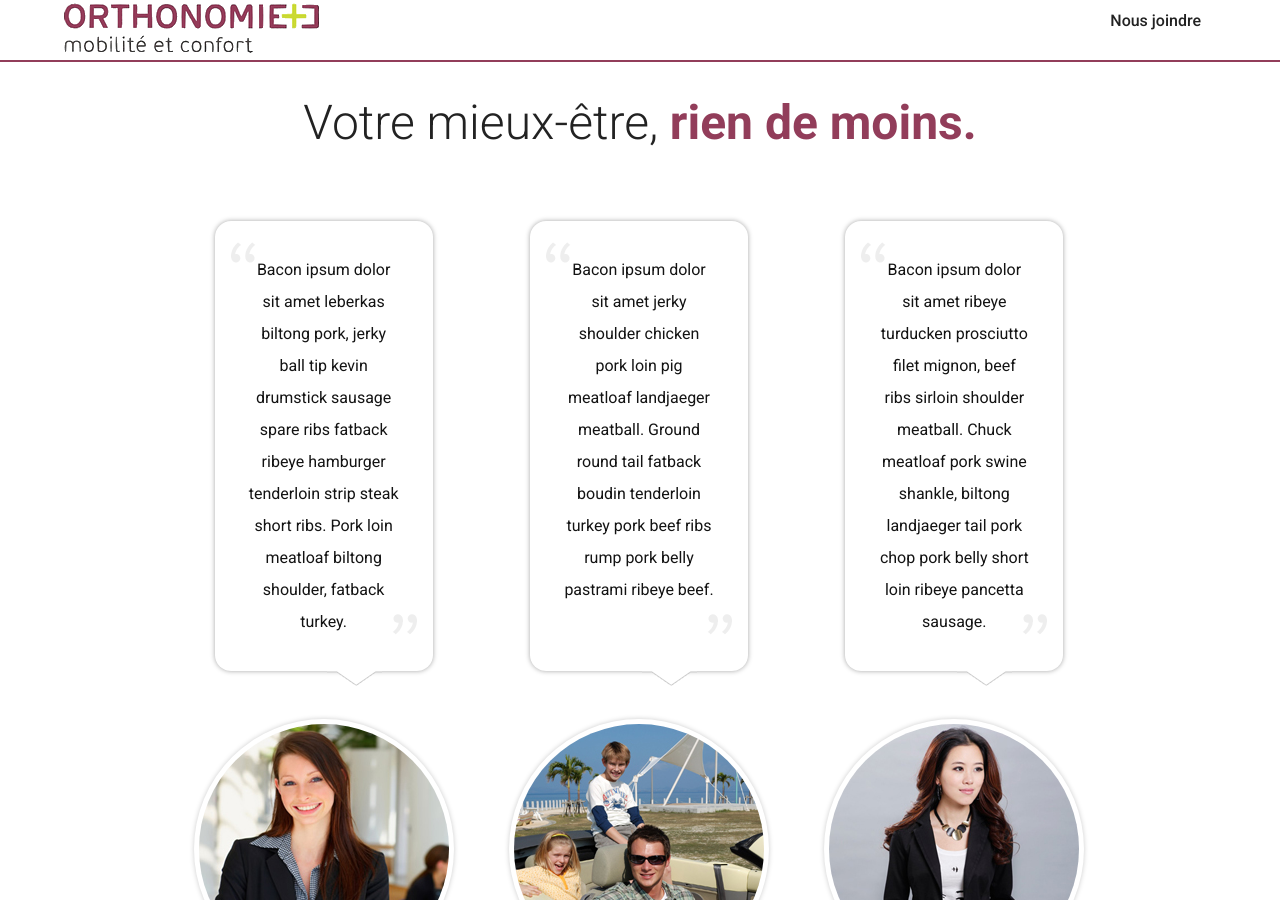
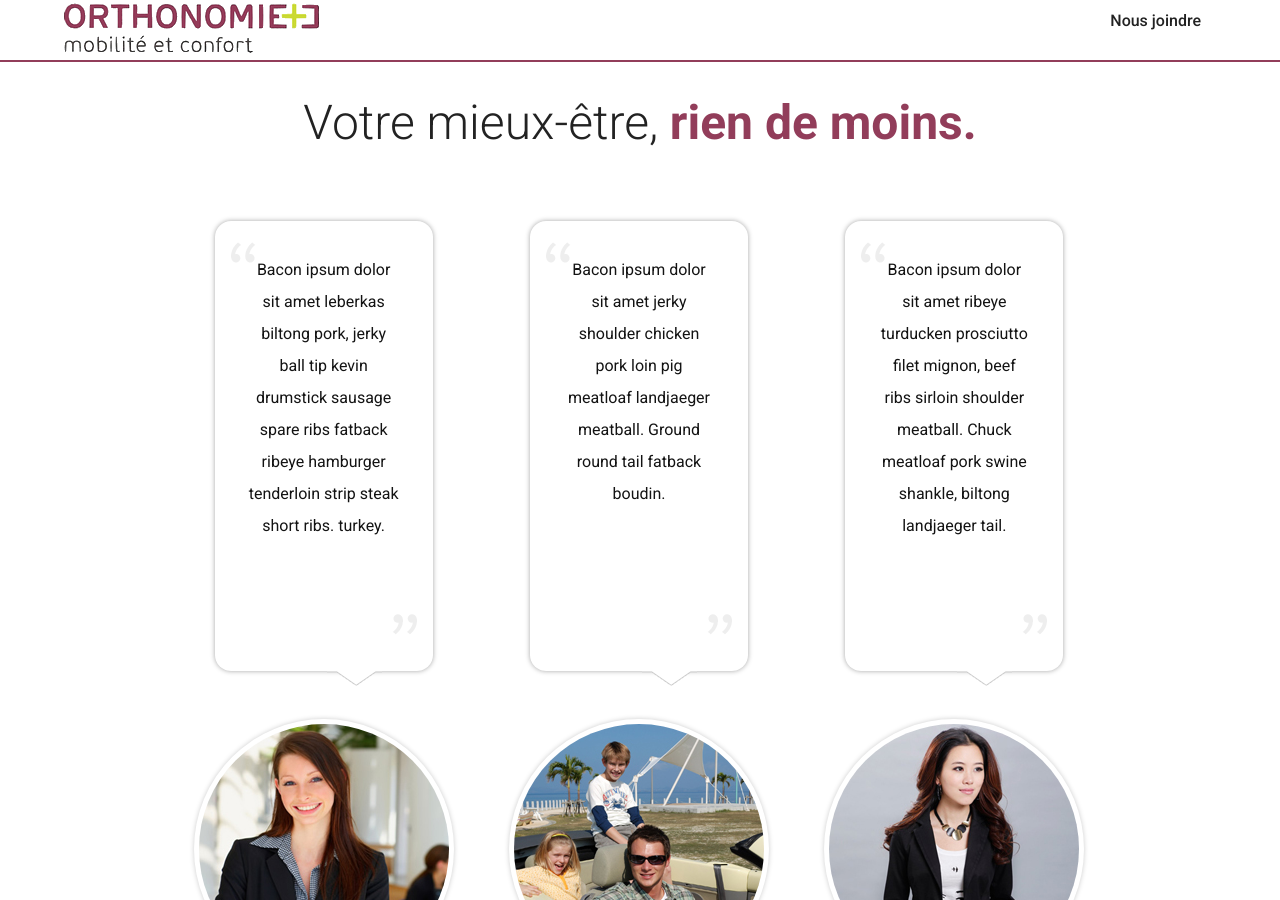
Before and after one commit to orthonomieplus/orthonomieplus.github.io, a Jekyll site: the page built from index.html, in a window 1280 px wide and 900 px high, scrolled down 601 px. Built offline with Jekyll 4.4.1, drawn with Linux system fonts in a browser that asks for light colours.

```diff
--- a/index.html
+++ b/index.html
@@ -41,34 +41,34 @@ layout: default
                   <div class="grid_1_of_3 images_1_of_3 testimonials_align">
                     <div class="customer_desc">
                       <span class="quotes up"></span>
-                      <p>Bacon ipsum dolor sit amet leberkas biltong pork, jerky ball tip kevin drumstick sausage spare ribs fatback ribeye hamburger tenderloin strip steak short ribs. Pork loin meatloaf biltong shoulder, fatback turkey. </p>
+                      <p>Bacon ipsum dolor sit amet leberkas biltong pork, jerky ball tip kevin drumstick sausage spare ribs fatback ribeye hamburger tenderloin strip steak short ribs. turkey. </p>
                       <span class="quotes down"></span>
                       <span class="testimonial-arrow"></span>
                     </div>
                     <img src="{{ site.baseurl }}/Medias/Commun/customer-img1.jpg" alt="">
-                    <h3><a href="http://localhost:27727/AVenir.aspx">Uku Mason</a></h3>
+                    <h3><a href="#">Uku Mason</a></h3>
                     <h5>Marketing Expert</h5>
                   </div>
                   <div class="grid_1_of_3 images_1_of_3 testimonials_align">
                     <div class="customer_desc">
                       <span class="quotes up"></span>
-                      <p>Bacon ipsum dolor sit amet jerky shoulder chicken pork loin pig meatloaf landjaeger meatball. Ground round tail fatback boudin tenderloin turkey pork beef ribs rump pork belly pastrami ribeye beef. </p>
+                      <p>Bacon ipsum dolor sit amet jerky shoulder chicken pork loin pig meatloaf landjaeger meatball. Ground round tail fatback boudin. </p>
                       <span class="quotes down"></span>
                       <span class="testimonial-arrow"></span>
                     </div>
                     <img src="{{ site.baseurl }}/Medias/Commun/customer-img2.jpg" alt="">
-                    <h3><a href="http://localhost:27727/AVenir.aspx">Ro Kanth</a></h3>
+                    <h3><a href="#">Ro Kanth</a></h3>
                     <h5>Photographer</h5>
                   </div>
                   <div class="grid_1_of_3 images_1_of_3 testimonials_align">
                     <div class="customer_desc">
                       <span class="quotes up"></span>
-                      <p>Bacon ipsum dolor sit amet ribeye turducken prosciutto filet mignon, beef ribs sirloin shoulder meatball. Chuck meatloaf pork swine shankle, biltong landjaeger tail pork chop pork belly short loin ribeye pancetta sausage. </p>
+                      <p>Bacon ipsum dolor sit amet ribeye turducken prosciutto filet mignon, beef ribs sirloin shoulder meatball. Chuck meatloaf pork swine shankle, biltong landjaeger tail. </p>
                       <span class="quotes down"></span>
                       <span class="testimonial-arrow"></span>
                     </div>
                     <img src="{{ site.baseurl }}/Medias/Commun/customer-img3.jpg" alt="">
-                    <h3><a href="http://localhost:27727/AVenir.aspx">Anna Alexander</a></h3>
+                    <h3><a href="#">Anna Alexander</a></h3>
                     <h5>Professional Model</h5>
                   </div>
                 </div>
```
